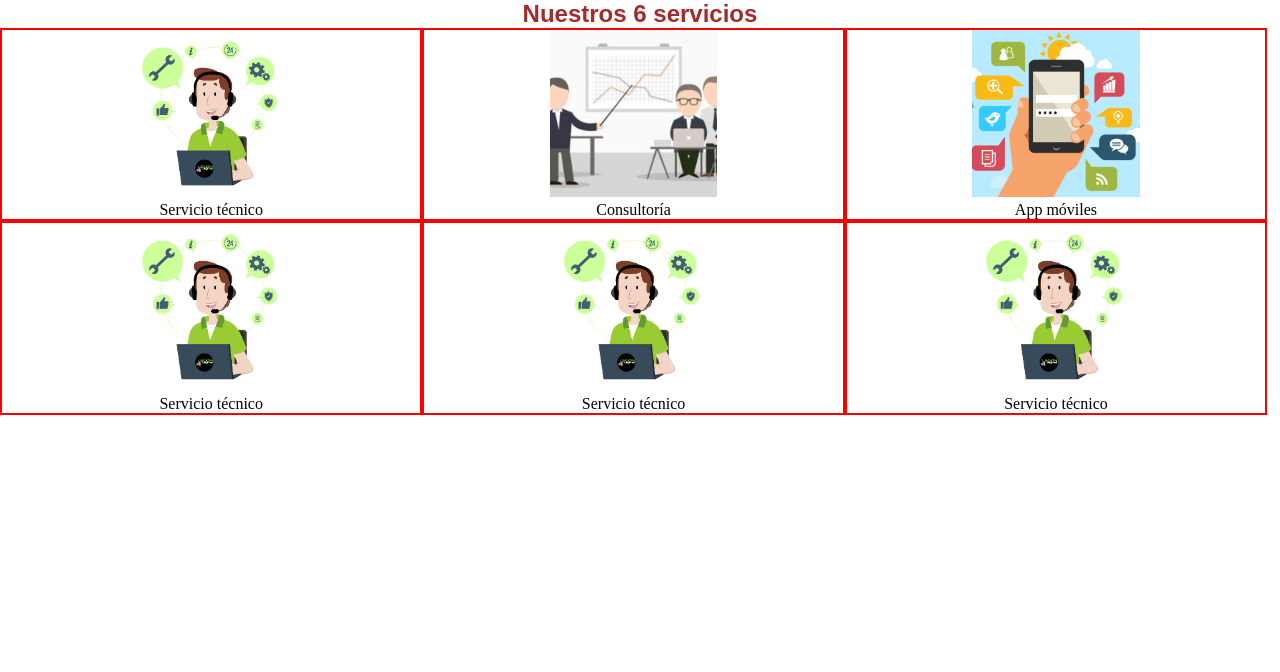
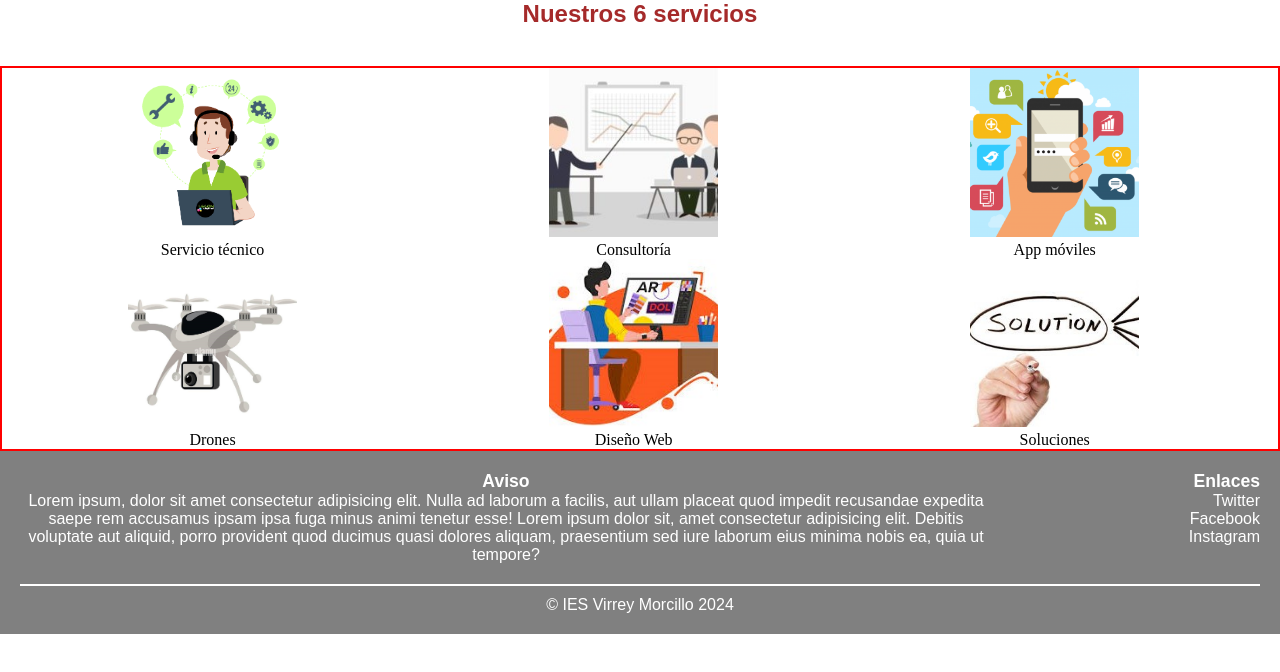
Before and after one commit to arletvm/6-servicios, a plain HTML site: page index.html in a window 1280 px wide. Drawn offline with Linux system fonts and the light colour scheme.

Commit message:
con footer

```diff
--- a/index.html
+++ b/index.html
@@ -14,9 +14,9 @@
         #contenedor {
             display: flex;/**/
             flex-wrap: wrap;
+            border: 2px solid red;
         }
         .servicio {
-            border: 2px solid red;
             width: 33%;
             text-align: center;
         }
@@ -27,6 +27,36 @@
             font-family: Arial, Helvetica, sans-serif;
             text-align: center;
             color: brown;
+        }
+        h1 {
+            padding-bottom: 3%;
+        }
+        footer {
+            background-color: grey;
+            font-family: Arial, Helvetica, sans-serif;
+            color: white;
+            display: flex; /*Ocupa el espacio necesario*/
+            flex-wrap: wrap; /*Si es necesario se rompe la condición*/
+            padding: 20px;
+        }
+        footer h2 {
+            font-size: 1.1em;
+        }
+        #aviso {
+            width: 80%;
+            padding-right: 20px;
+            text-align: center;
+            padding-bottom: 20px;
+        }
+        #redes {
+            width: 20%;
+            text-align: right;
+        }
+        #copyright {
+            width: 100%;
+            text-align: center;
+            border-top: 2px solid white;
+            padding-top: 10px;
         }
         @media (max-width:600px) {
             .servicio {
@@ -57,18 +87,33 @@
                 <p>App móviles</p>
             </div>
             <div class="servicio">
-                <img src="img/asistencia.png"alt="">
-                <p>Servicio técnico</p>
+                <img src="img/drone.jpg"alt="">
+                <p>Drones</p>
             </div>
             <div class="servicio">
-                <img src="img/asistencia.png" alt="">
-                <p>Servicio técnico</p>
+                <img src="img/web.jfif" alt="">
+                <p>Diseño Web</p>
             </div>
             <div class="servicio">
-                <img src="img/asistencia.png" alt="">
-                <p>Servicio técnico</p>
+                <img src="img/soluciones.jpg" alt="">
+                <p>Soluciones</p>
             </div>
         </div>
     </section>
+    <footer> <!--podemos crear section en lugar de div-->
+        <div id="aviso">
+            <h2>Aviso</h2>
+            <p>Lorem ipsum, dolor sit amet consectetur adipisicing elit. Nulla ad laborum a facilis, aut ullam placeat quod impedit recusandae expedita saepe rem accusamus ipsam ipsa fuga minus animi tenetur esse! Lorem ipsum dolor sit, amet consectetur adipisicing elit. Debitis voluptate aut aliquid, porro provident quod ducimus quasi dolores aliquam, praesentium sed iure laborum eius minima nobis ea, quia ut tempore?</p>
+        </div>
+        <div id="redes">
+            <h2>Enlaces</h2>
+            <p>Twitter</p>
+            <p>Facebook</p>
+            <p>Instagram</p>
+        </div>
+        <div id="copyright">
+            &copy; IES Virrey Morcillo 2024
+        </div>
+    </footer>
 </body>
 </html>
```
